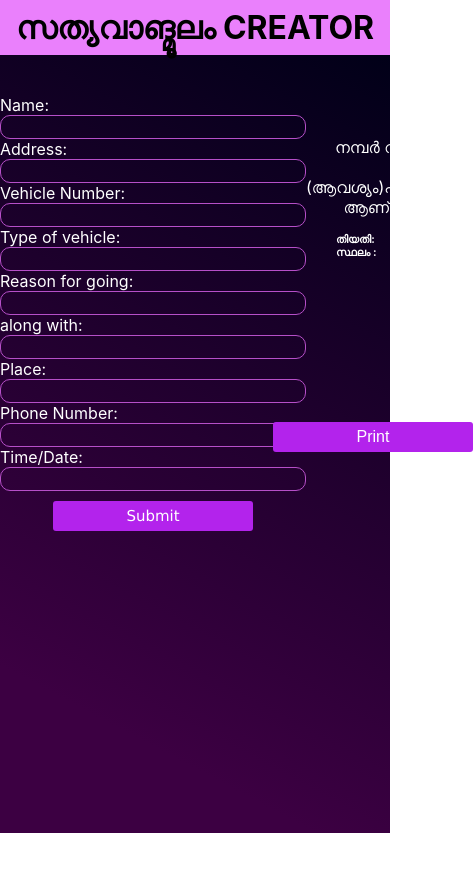
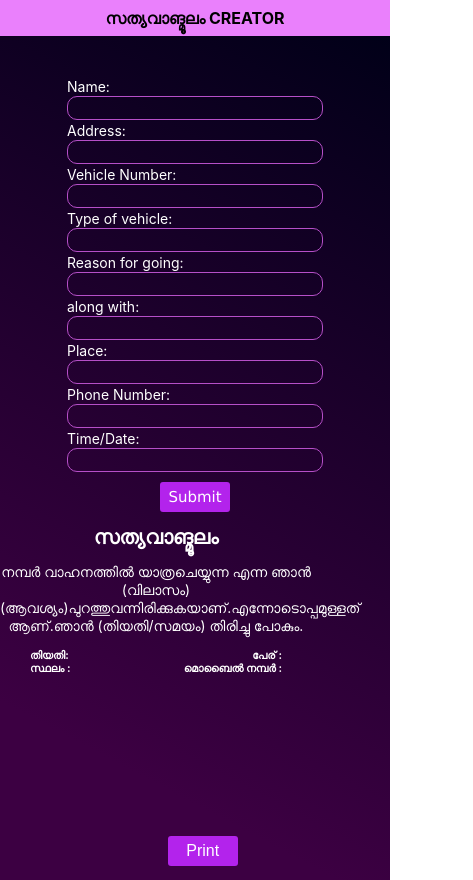
Before and after one commit to vishakhps/E-pass-kerala, a React (Create React App) app: page / in a window 390 px wide. Shown: the whole page, 473 px wide, since content can reach past the window. Before the commit the page ends 844 px from the top, so only its background shows below. Built offline with nearby package versions, Linux system fonts and the light colour scheme.

Commit message:
max-width 500px @media resposive

```diff
--- a/src/App.css
+++ b/src/App.css
@@ -6,6 +6,7 @@
   overflow: hidden;
   background-color: #EA80FC;
   color: white;
+
 
 }
 
@@ -24,7 +25,7 @@
   width: 100%;
   height: 92.2vh;
   background: linear-gradient(208deg, rgba(1,0,24,1) 0%, rgba(60,0,66,1) 83%);
-   /* border: 4px solid red ;  */
+
 
 }
 .side-bar{
@@ -91,46 +92,7 @@ h6{
 #name-1{
   border: 1px solid red;
 }
-@media print {
-  .App *
-  {
-    visibility: hidden;
 
-
-
-  }
-  .side-bar , .side-bar * {
-    visibility: visible;
-    padding-right: 85px;
-    color: black;
-
-
-  }
-   .h6s *{
-    width: 90%;
-
-
-  }
-  .h6s-2 *{
-    width: 100%;
-
-  }
-
-
-  /* .h6-right-phone, .h6-right-phone *{
-
-      display: inline-block;
-
-
-    padding-left: 140px;
-    overflow: hidden;
-    border: 1px solid red;
-    text-align: justify;
-    text-justify: inter-word;
-
-
-  } */
-}
 .h6-left{
   text-align: left;
 }
@@ -175,3 +137,90 @@ h6{
   text-align: center;
 
 }
+@media print {
+  .App *
+  {
+    visibility: hidden;
+
+
+
+  }
+  .side-bar , .side-bar * {
+    visibility: visible;
+    padding-right: 85px;
+    color: black;
+
+
+  }
+   .h6s *{
+    width: 80%;
+
+
+  }
+  .h6s-2 *{
+    width: 100%;
+
+  }
+
+
+  /* .h6-right-phone, .h6-right-phone *{
+
+      display: inline-block;
+
+
+    padding-left: 140px;
+    overflow: hidden;
+    border: 1px solid red;
+    text-align: justify;
+    text-justify: inter-word;
+
+
+  } */
+}
+@media(max-width:500px)
+{
+  .App{
+
+    width: 100%;
+  }
+  .heading{
+    font-size: 16px;
+
+  }
+  .form-split{
+    height: 100vh;
+    max-width: 100vh;
+    flex-direction: column-reverse;
+
+
+  }
+  .btn{
+    width: 70px;
+    height: 30px;
+  }
+  .printBtn{
+    top: 99%;
+    left: 43%;
+    width: 70px;
+    height: 30px;
+
+  }
+  input{
+    max-width: 250px;
+  }
+  .fixed{
+
+    max-width: 80%;
+
+
+  }
+  .fixed h1{
+    font-size: 20px;
+  }
+  .fixed p{
+    font-size: 14px;
+  }
+  .form-box label{
+    font-size: 14px;
+  }
+}
```
